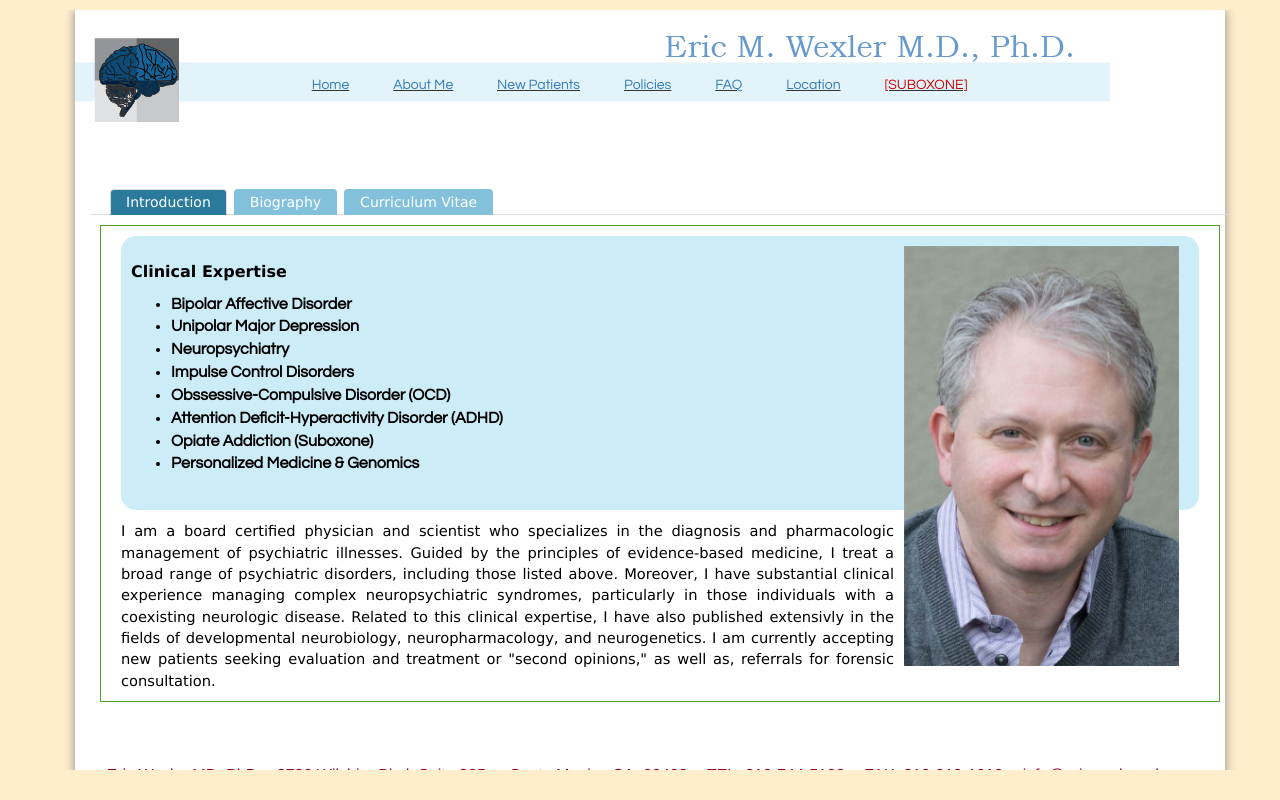
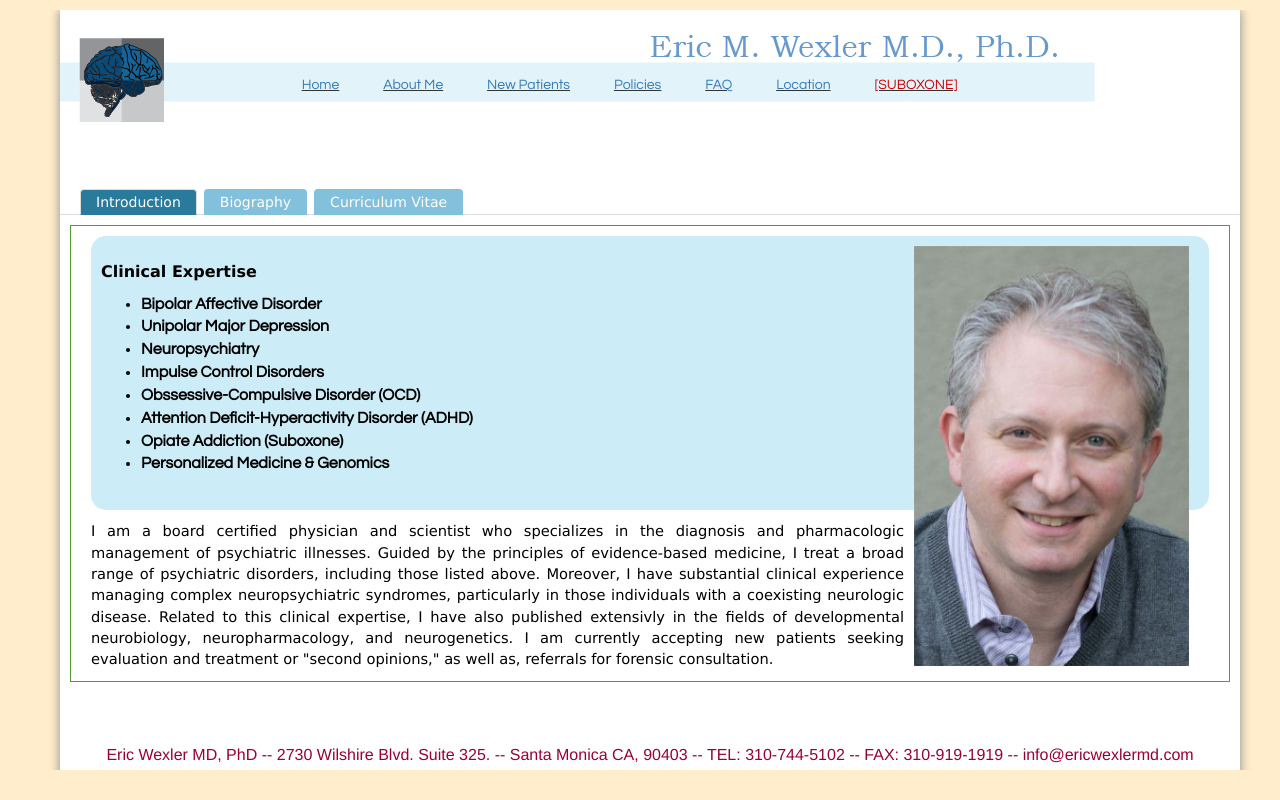
Before and after one commit to jmneutel/EricWexlerMD, a plain HTML site: page about-me.html in a window 1280 px wide. Drawn offline with nearby package versions, Linux system fonts and the light colour scheme.

Commit message:
best option

```diff
--- a/about-me.html
+++ b/about-me.html
@@ -13,7 +13,7 @@
 </head>
 
 <body>
-    <div class="container" id="overflow" style="overflow:scroll; height:95%;">
+    <div id="overflow" style="overflow:scroll; height:95%;">
         <div id="white">
             <div class="row">
                 <div class="col-xs-2 col-sm-0 col-md-0 col-lg-0">
@@ -53,7 +53,7 @@
                 <div class="col-xs-1 col-sm-0 col-md-0 col-lg-0">
                 </div>
                 <div class="col-xs-10 col-sm-12 col-md-12 col-lg-12">
-                    <div class="container">
+                    <div>
                         <!-- Nav tabs -->
                         <ul class="nav nav-tabs tabChanges" role="tablist">
                             <li role="presentation" class="active listTab"><a class="difftab" href="#introduction" aria-controls="introduction" role="tab" data-toggle="tab">Introduction</a></li>
```
